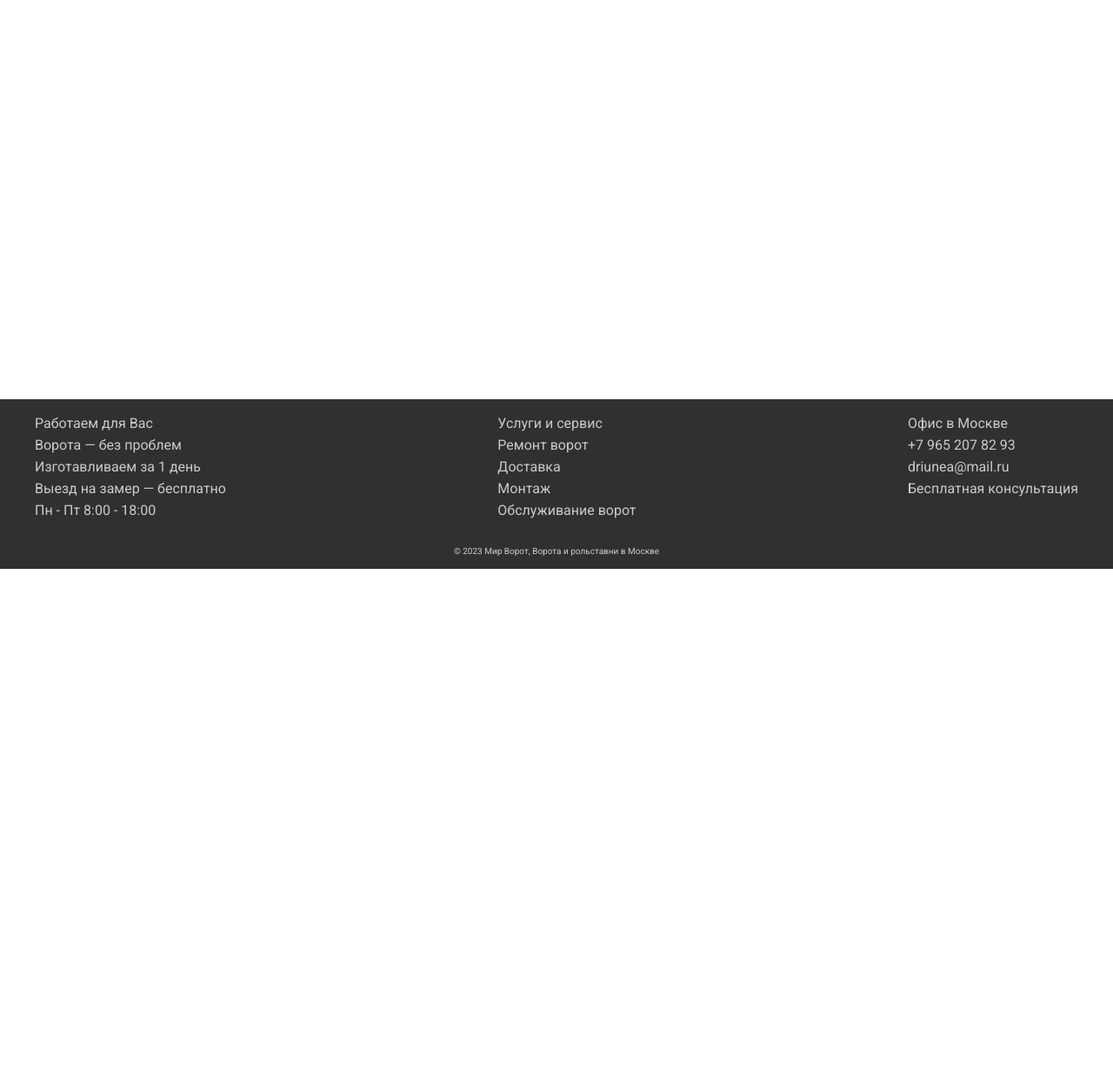
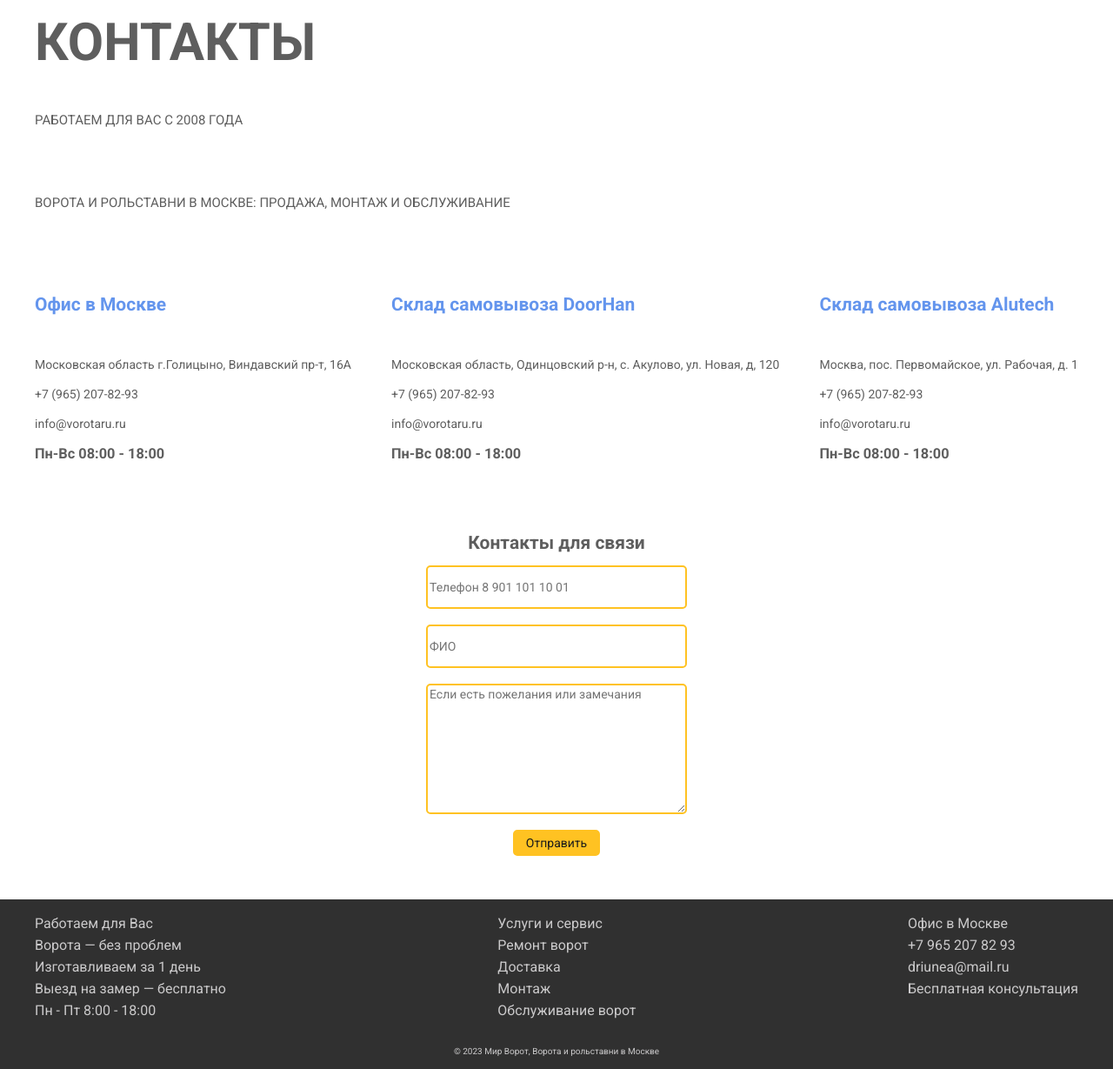
Before and after one commit to Selezeni/MirVorot, a Flask app: page /info in a window 1280 px wide. Shown: the part 146-1375 px from the top of the page at 87% size. Before the commit the page ends 800 px from the top, so only its background shows below. Run offline with Flask 3, Linux system fonts and the light colour scheme; some web fonts are replaced.

Commit message:
add page info

```diff
--- a/main.py
+++ b/main.py
@@ -23,7 +23,7 @@ def index():
 
 
 @app.route('/info')
-def info():
+def about():
     return render_template('about.html', title='О Нас')
 
 
@@ -68,4 +68,4 @@ def admin():
 
 
 if __name__ == "__main__":
-    app.run(debug=False)
+    app.run(debug=True)
--- a/static/css/style.css
+++ b/static/css/style.css
@@ -189,6 +189,7 @@ body {
     display: flex;
     align-items: center;
     justify-content: center;
+    margin-bottom: 50px;
 }
 
 .form-wrapper_inner{
@@ -233,7 +234,7 @@ body {
     max-width: 1200px;
     margin: 0 auto;
     font-size: 30px;
-    margin-bottom: 100px;
+    margin-bottom: 50px;
 }
 
 .page__name p {
@@ -348,6 +349,11 @@ body {
     margin: 0 auto;
 }
 
+.slider__item{
+    max-width: 700px;
+    height: auto;
+}
+
 .slider, .slick-dots{
     left: 10px;
     display: flex;
@@ -386,9 +392,25 @@ body {
     display: grid;
     grid-template-columns: repeat(2, 1fr);
     gap: 20px;
-    margin-bottom: 20px;
 }
 
-.foto-content{
-    text-align: center;
+.foto-content h3{
+    margin-bottom: 50px;
 }
+
+.info {
+    max-width: 1200px;
+    margin: 0 auto;
+    display: flex;
+    justify-content: space-between;
+    margin-bottom: 50px;
+}
+
+.info__contacts h2{
+    color: #6495ED;
+    margin-bottom: 50px;
+}
+
+.info__contacts p{
+    font-size: 14px;
+}
--- a/templates/about.html
+++ b/templates/about.html
@@ -9,7 +9,49 @@
 {% endblock %}
 {% block content %}
 
+<div class="page__name">
+    <h1>КОНТАКТЫ</h1>
+    <p>РАБОТАЕМ ДЛЯ ВАС С 2008 ГОДА</p>
+    <p>ВОРОТА И РОЛЬСТАВНИ В МОСКВЕ: ПРОДАЖА, МОНТАЖ И ОБСЛУЖИВАНИЕ</p>
+</div>
+<div class="info">
+    <div class="info__contacts">
+        <h2>Офис в Москве</h2>
+        <p>Московская область г.Голицыно, Виндавский пр-т, 16А</p>
+        <p>+7 (965) 207-82-93</p>
+        <p>info@vorotaru.ru</p>
+        <h3>Пн-Вс 08:00 - 18:00</h3>
+    </div>
+    <div class="info__contacts">
+        <h2>Склад самовывоза DoorHan</h2>
+        <p>Московская область, Одинцовский р-н, с. Акулово, ул. Новая, д, 120</p>
+        <p>+7 (965) 207-82-93</p>
+        <p>info@vorotaru.ru</p>
+        <h3>Пн-Вс 08:00 - 18:00</h3>
+    </div>
+    <div class="info__contacts">
+        <h2>Склад самовывоза Alutech</h2>
+        <p>Москва, пос. Первомайское, ул. Рабочая, д. 1</p>
+        <p>+7 (965) 207-82-93</p>
+        <p>info@vorotaru.ru</p>
+        <h3>Пн-Вс 08:00 - 18:00</h3>
+    </div>
 
-
+</div>
+<div class="form-wrapper">
+    <form method="post">
+        <div class="form-wrapper_inner">
+            <h2>Контакты для связи</h2>
+        </div>
+        <div class="form-wrapper_inner"><input type="tel" class="form-control" name="number" id="number"
+                placeholder="Телефон 8 901 101 10 01"></div><br>
+        <div class="form-wrapper_inner"><input type="text" class="form-control" name="name" id="name"
+                placeholder="ФИО">
+        </div><br>
+        <div class="form-wrapper_inner"><textarea type="textarea" class="form__control-area" name="text" id="text"
+                placeholder="Если есть пожелания или замечания"></textarea></div><br>
+        <div class="form-wrapper_inner"><button class="btn btn-success" type="submit">Отправить</button></div>
+    </form>
+</div>
 
 {% endblock %}
--- a/templates/base.html
+++ b/templates/base.html
@@ -30,7 +30,7 @@
                     <div class="header__content-inner">
                         <div class="header__logo">
                             <a href="{{ url_for('index') }}">
-                                <img src="static/img/logo.png" alt="">
+                                <img src="static/img/logo.png" alt="Logo">
                             </a>
                         </div>
                         <nav class="menu">
@@ -38,7 +38,7 @@
                                 <li><a href="{{ url_for('vorota') }}">Ворота</a></li>
                                 <li><a href="{{ url_for('rolets') }}">Рольставни</a></li>
                                 <li><a href="{{ url_for('barrier') }}">Шлагбаумы</a></li>
-                                <li><a href="{{ url_for('info') }}">Информация</a></li>
+                                <li><a href="{{ url_for('about') }}">Информация</a></li>
                                 <!-- <li><a href="/catalog">Каталог</a></li> -->
                             </ul>
                         </nav>
```
